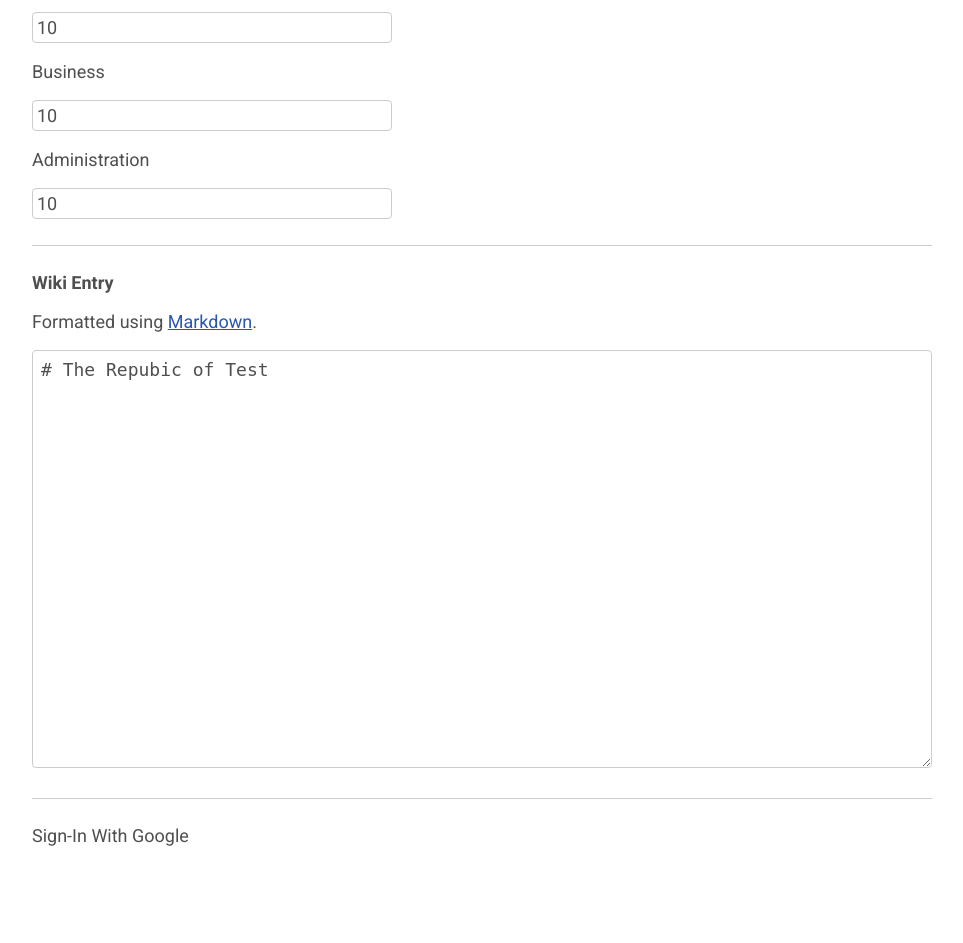
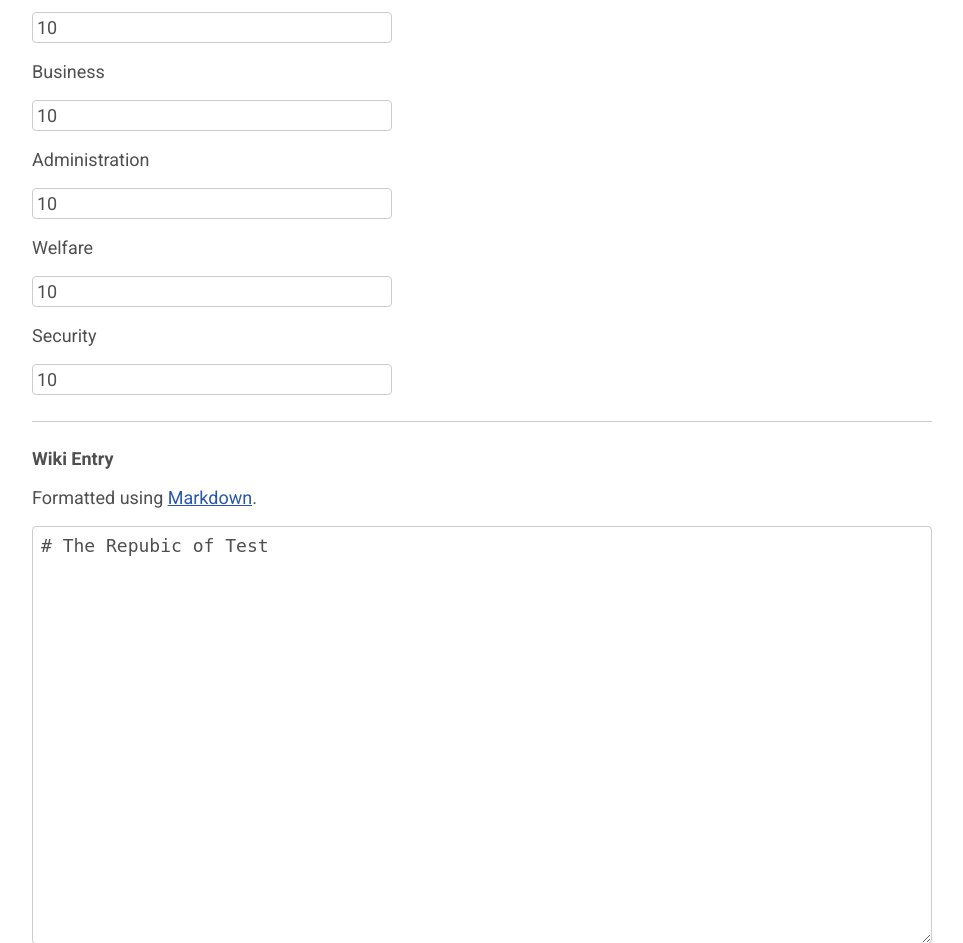
Before and after one commit to DrRipple/sovereignland, a PHP site: page /new/nation2.php in a window 1280 px wide. Shown: the part 1320-2263 px from the top of the page, without its empty margins (158-1121 px from the left). Before the commit the page ends 2166 px from the top, so only its background shows below. Run offline with PHP 8.4, Linux system fonts and the light colour scheme; some libraries are stand-ins or nearby versions.

Commit message:
fixed style issues on nation builder phase 2, added missing depts.

```diff
--- a/html/new/nation2.php
+++ b/html/new/nation2.php
@@ -124,28 +124,34 @@ if (isset($_POST["token"])) {
                 <p style="font-size: 14px; color: #777">Adjust the points to change the percent budget allocated to each department. Only the percentages will be recorded.</p>
 
                 <p>Defense</p>
-                <input type="number" name="bud_def" value="10" onchange="updateBudgetChart()" class="budgetValue">
+                <input type="number" name="bud_def" value="10" onchange="drawChart()" class="budgetValue">
 
                 <p>Healthcare</p>
-                <input type="number" name="bud_health" value="10" onchange="updateBudgetChart()" class="budgetValue">
+                <input type="number" name="bud_health" value="10" onchange="drawChart()" class="budgetValue">
 
                 <p>Education</p>
-                <input type="number" name="bud_edu" value="10" onchange="updateBudgetChart()" class="budgetValue">
+                <input type="number" name="bud_edu" value="10" onchange="drawChart()" class="budgetValue">
 
                 <p>Energy</p>
-                <input type="number" name="bud_ene" value="10" onchange="updateBudgetChart()" class="budgetValue">
+                <input type="number" name="bud_ene" value="10" onchange="drawChart()" class="budgetValue">
 
                 <p>Science</p>
-                <input type="number" name="bud_sci" value="10" onchange="updateBudgetChart()" class="budgetValue">
+                <input type="number" name="bud_sci" value="10" onchange="drawChart()" class="budgetValue">
 
                 <p>Transportation</p>
-                <input type="number" name="bud_trans" value="10" onchange="updateBudgetChart()" class="budgetValue">
+                <input type="number" name="bud_trans" value="10" onchange="drawChart()" class="budgetValue">
 
                 <p>Business</p>
-                <input type="number" name="bud_bus" value="10" onchange="updateBudgetChart()" class="budgetValue">
+                <input type="number" name="bud_bus" value="10" onchange="drawChart()" class="budgetValue">
 
                 <p>Administration</p>
-                <input type="number" name="bud_admin" value="10" onchange="updateBudgetChart()" class="budgetValue">
+                <input type="number" name="bud_admin" value="10" onchange="drawChart()" class="budgetValue">
+
+                <p>Welfare</p>
+                <input type="number" name="bud_wel" value="10" onchange="drawChart()" class="budgetValue">
+
+                <p>Security</p>
+                <input type="number" name="bud_sec" value="10" onchange="drawChart()" class="budgetValue">
             </div>
 
             <hr>
@@ -174,42 +180,22 @@ if (isset($_POST["token"])) {
             google.charts.setOnLoadCallback(drawChart);
 
             function drawChart() {
-                var data = google.visualization.arrayToDataTable([
-                    ["Department", "% Allocated"],
-                    ["Defense", 10],
-                    ["Healthcare", 10],
-                    ["Education", 10],
-                    ["Energy", 10],
-                    ["Science", 10],
-                    ["Transportation", 10],
-                    ["Business", 10],
-                    ["Administration", 10]
-                ]);
-
-                var options = {
-                    title: "National Budget"
-                };
-
-                var chartElement = document.getElementById("piechart");
-                var chart = new google.visualization.PieChart(chartElement);
-                chart.draw(data, options);
-            }
-
-            function updateBudgetChart() {
                 var valueElements = document.getElementsByClassName("budgetValue");
                 var values = [];
                 for (var i = 0; i < valueElements.length; i++) values.push(parseInt(valueElements[i].value));
 
                 var data = google.visualization.arrayToDataTable([
                     ["Department", "% Allocated"],
-                    ["Defense", values[0]],
+                    ["Military", values[0]],
                     ["Healthcare", values[1]],
                     ["Education", values[2]],
                     ["Energy", values[3]],
                     ["Science", values[4]],
                     ["Transportation", values[5]],
                     ["Business", values[6]],
-                    ["Administration", values[7]]
+                    ["Administration", values[7]],
+                    ["Welfare", values[8]],
+                    ["Security", values[9]]
                 ]);
 
                 var options = {
--- a/html/new/style.css
+++ b/html/new/style.css
@@ -155,6 +155,7 @@ button:focus {
 
 #wiki:hover, #wiki:focus {
 	border-color: #4f4f4f;
+	outline: none;
 }
 
 #budget p {
@@ -166,3 +167,7 @@ button:focus {
 	width: 520px;
 	height: 500px;
 }
+
+#budget input[type=number]:hover {
+	border-color: #4f4f4f;
+}
```
